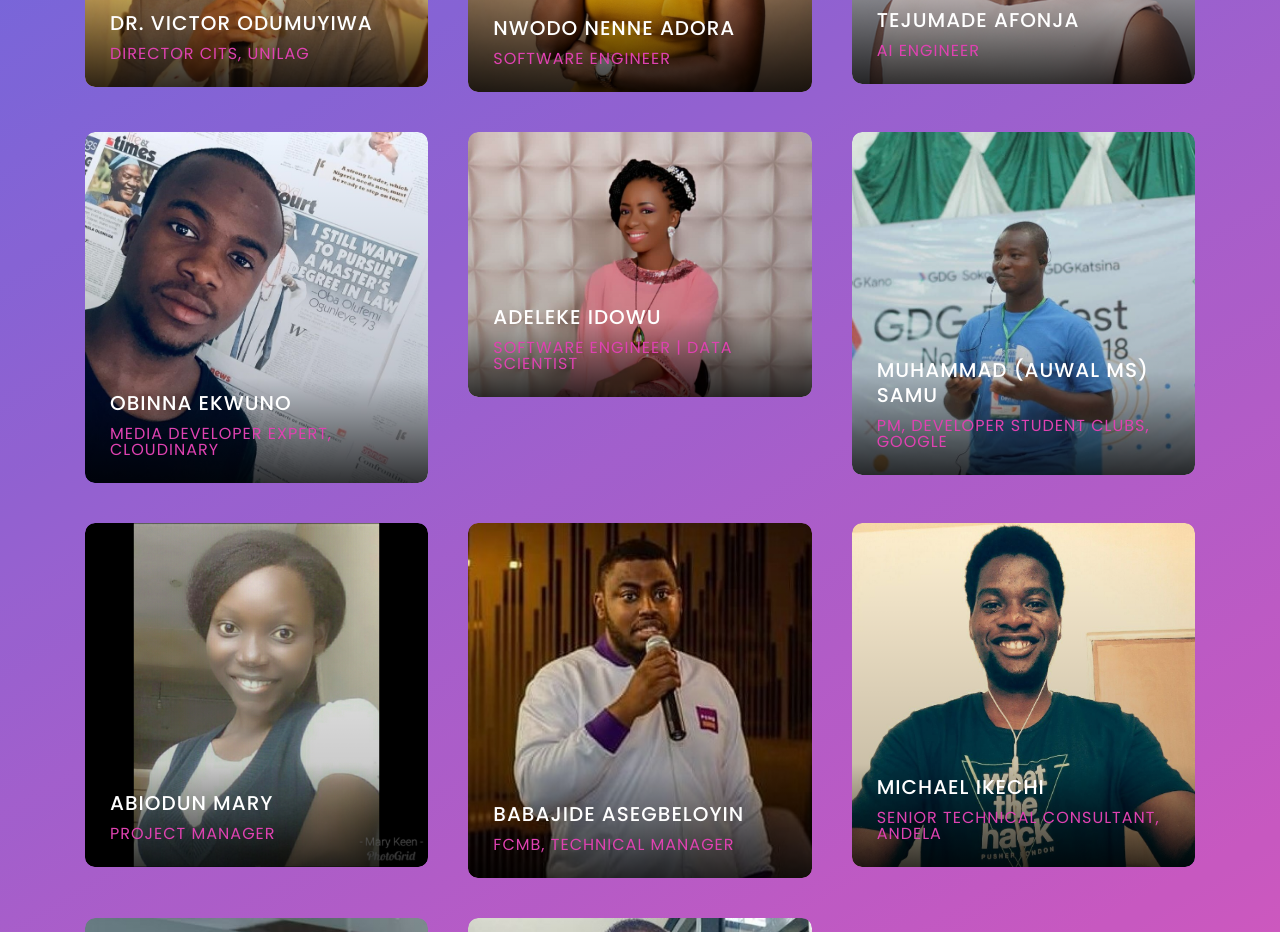
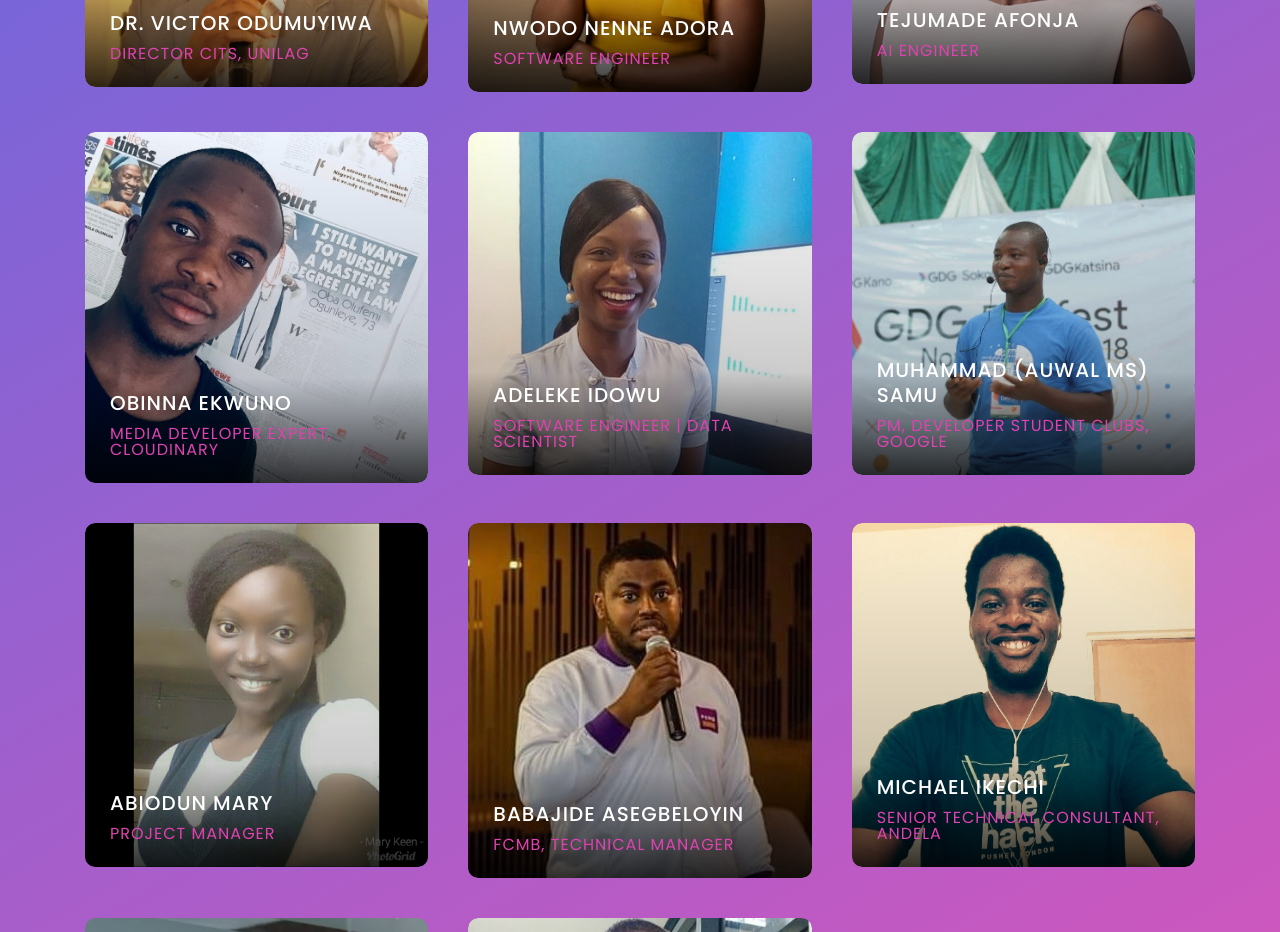
Before and after one commit to DSC-Unilag/open-hack-week-v1, a website: page index.html in a window 1280 px wide. Shown: the part 2180-3112 px from the top of the page. Drawn offline with Linux system fonts and the light colour scheme.

Commit message:
idowu image problem

```diff
--- a/index.html
+++ b/index.html
@@ -277,7 +277,7 @@
                     <div class="single-speaker-area bg-gradient-overlay-2 wow fadeInUp" data-wow-delay="300ms">
 
                         <div class="speaker-single-thumb">
-                            <img src="img/idowu.jpg" alt="">
+                            <img src="img/idowu2.jpg" alt="">
                         </div>
                         <div class="speaker-info">
                             <h5>ADELEKE IDOWU</h5>
```
Also changed, not shown: img/idowu2.jpg (added).
